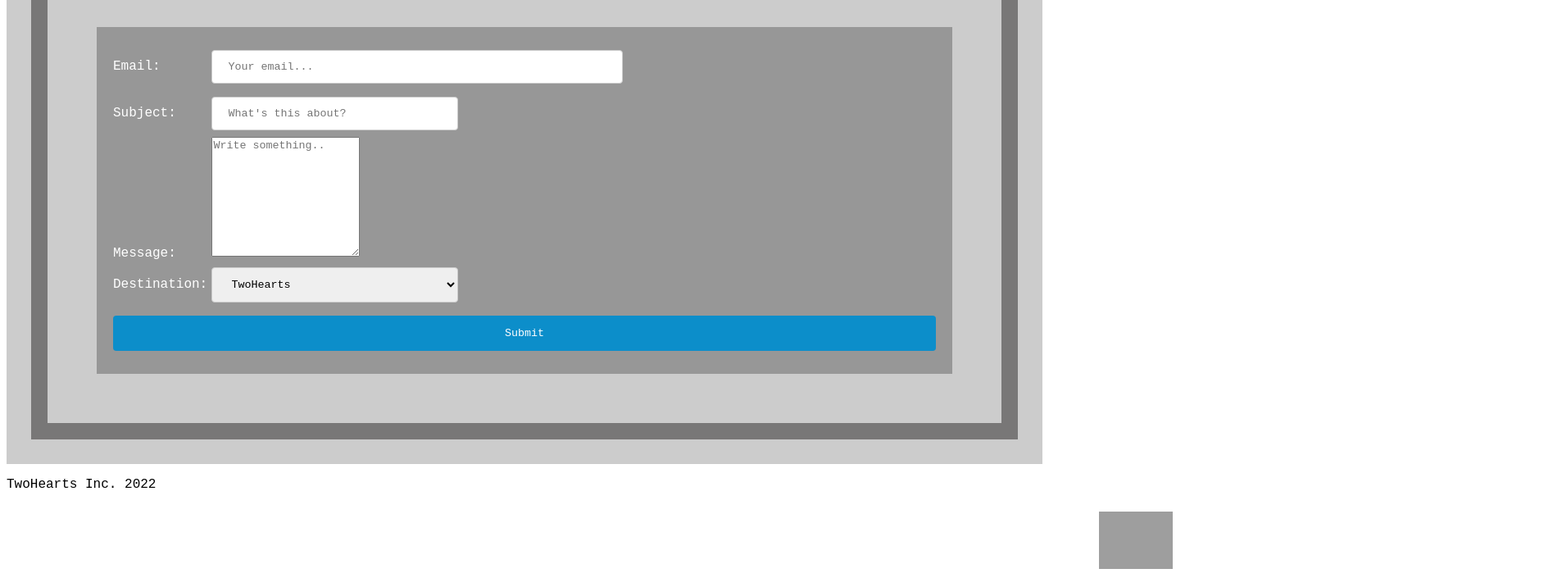
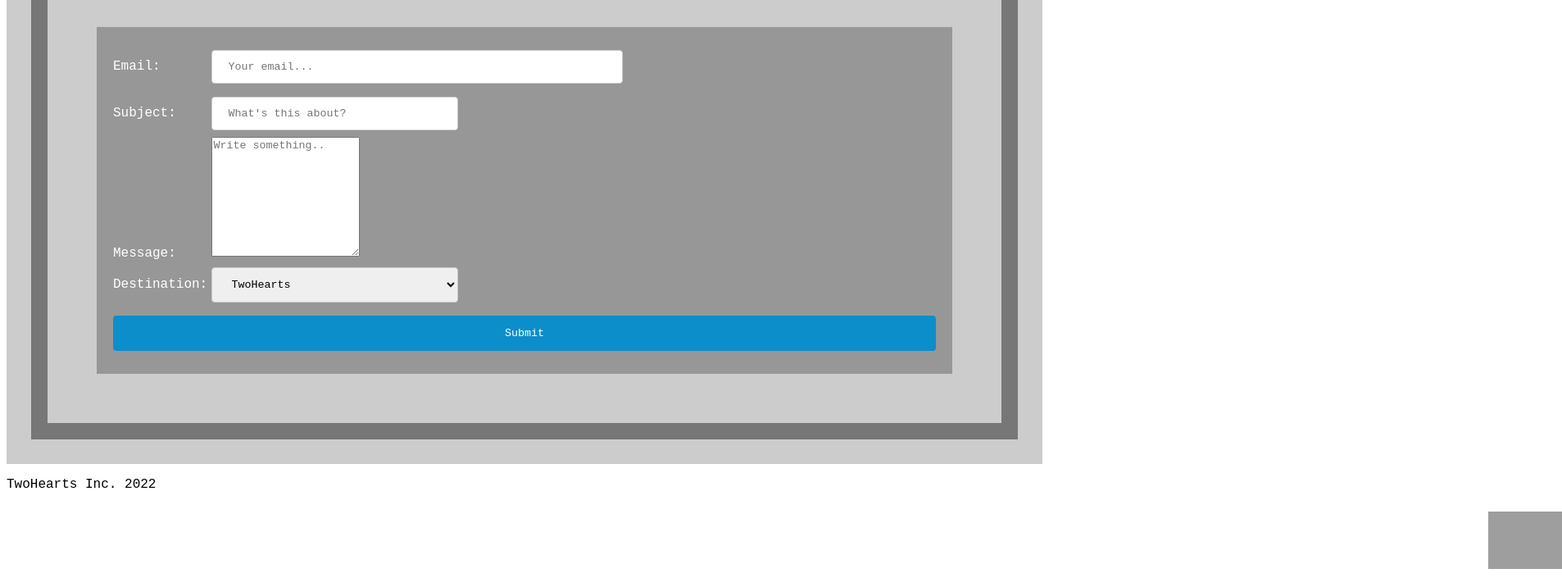
Before and after one commit to LDMOORE09/LDMOORE.github.io, a plain HTML site: page contact-us.html in a window 1280 px wide. Shown: the part 549-1265 px from the top of the page at 82% size, 1906 px wide, since content can reach past the window. Drawn offline with Linux system fonts and the light colour scheme; grey boxes are pictures that could not be loaded.

Commit message:
Update contact-us.html

```diff
--- a/contact-us.html
+++ b/contact-us.html
@@ -108,7 +108,7 @@
 
 <footer>
     <p>TwoHearts Inc. 2022</p>
-    <a style="margin-left:1325px" href="index.html"> <img alt="MainHeart2" src="http://78.media.tumblr.com/5d45665e4bac6acebe41d3c9950a541c/tumblr_p6s5uocZVP1qzm8dwo1_500.gif" width="90" height="70" padding-left="50"></a>
+    <a style="margin-left:1800px" href="index.html"> <img alt="MainHeart2" src="http://78.media.tumblr.com/5d45665e4bac6acebe41d3c9950a541c/tumblr_p6s5uocZVP1qzm8dwo1_500.gif" width="90" height="70" padding-left="50"></a>
   </footer>
 
   </body>
```
